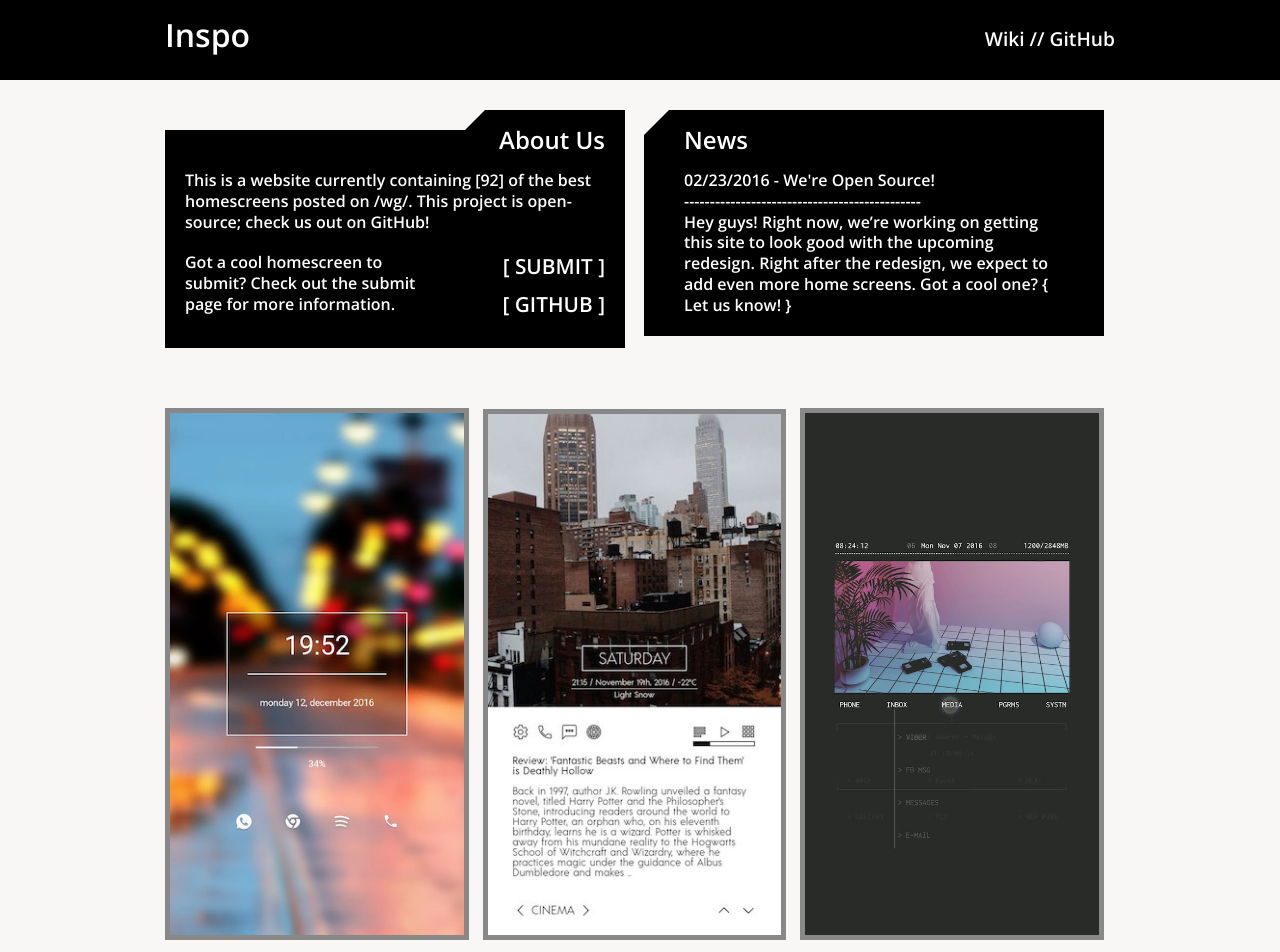
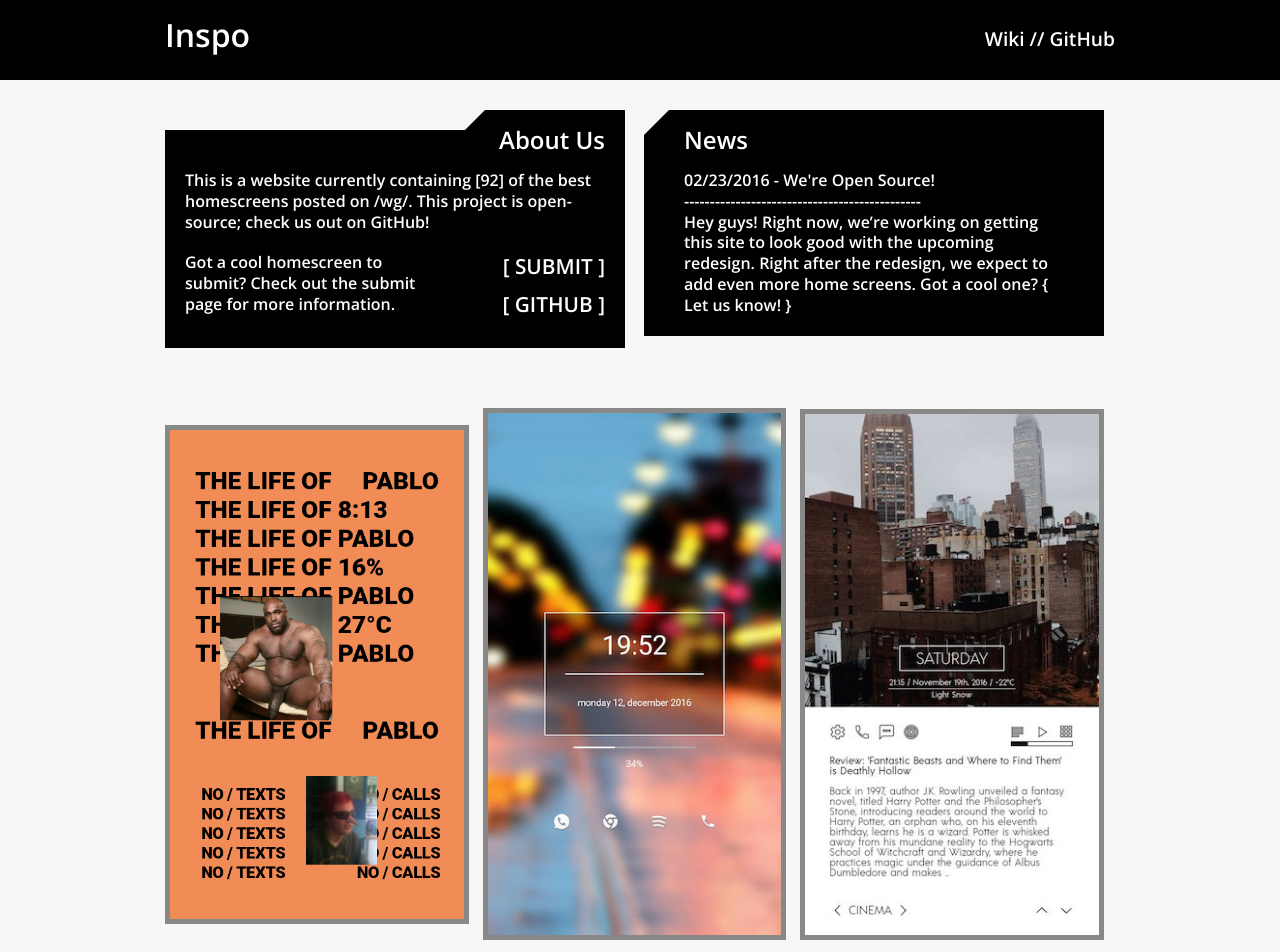
Before and after one commit to homescreens/homescreens, a Jekyll site: the page built from index.html, in a window 1280 px wide. Shown: the top 952 px of the page. Built offline with Jekyll 4.4.1, drawn with Linux system fonts in a browser that asks for light colours.

Commit message:
Update homescreens.yml

```diff
--- a/_data/homescreens.yml
+++ b/_data/homescreens.yml
@@ -1,3 +1,8 @@
+- image_url: /assets/images/full/0108.png
+  full_path: /assets/images/full/0108.png
+  col-size: col-1
+  type: image
+
 - image_url: /assets/images/thumbs/0108.jpeg
   full_path: /assets/images/webm/0108.webm
   col-size: col-1
```
